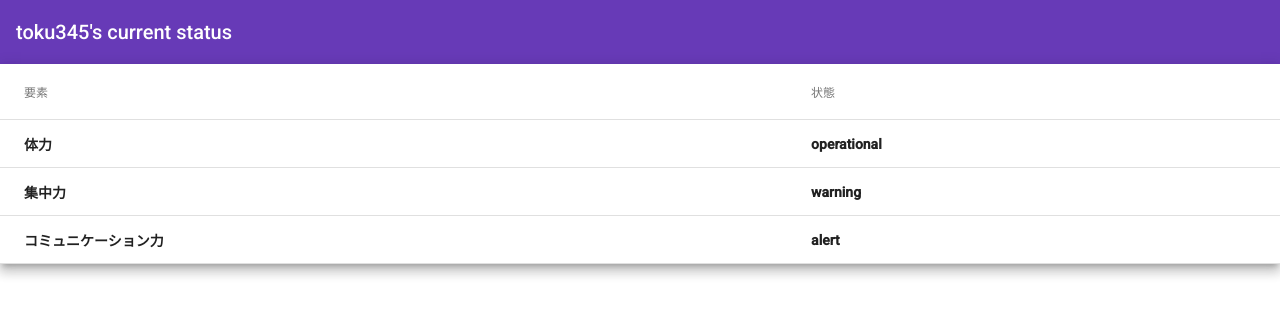
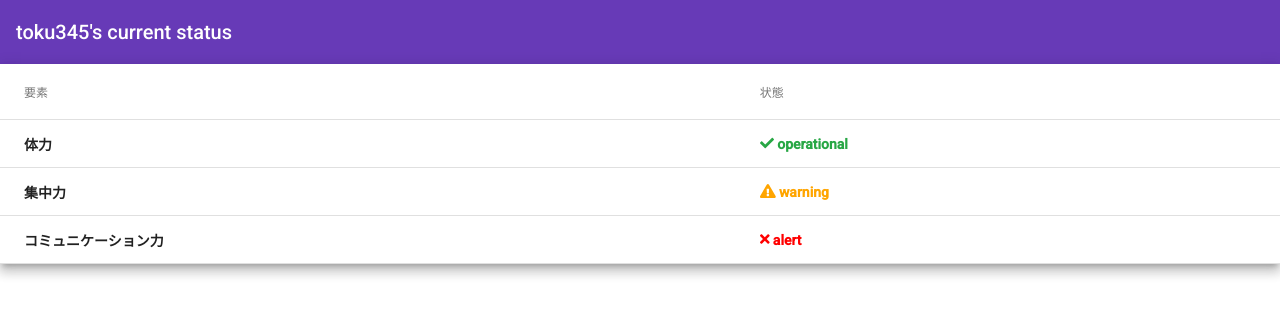
Before and after one commit to toku345/status, an Angular app: page / in a window 1280 px wide. Shown: the top 316 px of the page. Built offline with nearby package versions, Linux system fonts and the light colour scheme.

Commit message:
ステータスにicon追加＋ステータスに合わせて文字色変更

```diff
--- a/src/app/toku345-status/toku345-status.component.css
+++ b/src/app/toku345-status/toku345-status.component.css
@@ -1,3 +1,13 @@
 table {
   width: 100%;
 }
+
+.operational {
+  color: #28a745;
+}
+.warning {
+  color: orange;
+}
+.alert {
+  color: red;
+}
--- a/src/app/toku345-status/toku345-status.component.html
+++ b/src/app/toku345-status/toku345-status.component.html
@@ -8,7 +8,12 @@
   <!-- Cost Column -->
   <ng-container matColumnDef="status">
     <th mat-header-cell *matHeaderCellDef> 状態 </th>
-    <td mat-cell *matCellDef="let element"> {{ element.status }} </td>
+    <td mat-cell *matCellDef="let element">
+      <!-- Hack -->
+      <div *ngIf="element.status === 'operational'" class="operational"><i class="fas fa-check"></i> {{ element.status }} </div>
+      <div *ngIf="element.status === 'warning'" class="warning"><i class="fas fa-exclamation-triangle"></i> {{ element.status }} </div>
+      <div *ngIf="element.status === 'alert'" class="alert"><i class="fas fa-times"></i> {{ element.status }} </div>
+    </td>
   </ng-container>
 
   <tr mat-header-row *matHeaderRowDef="displayedColumns"></tr>
```
